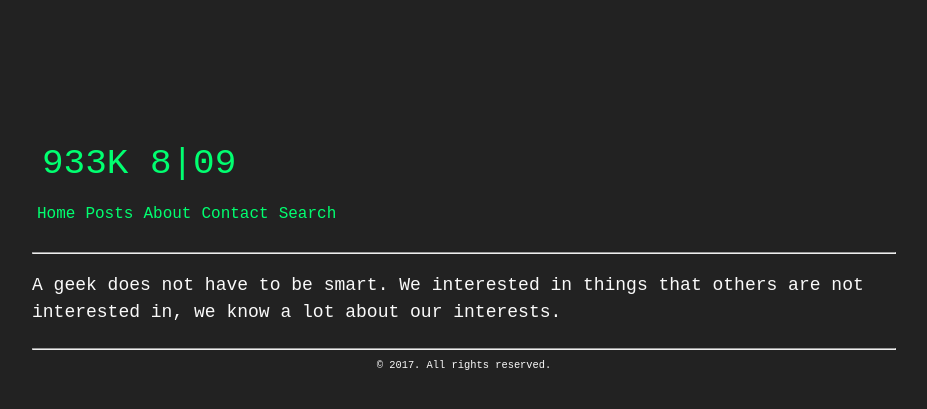
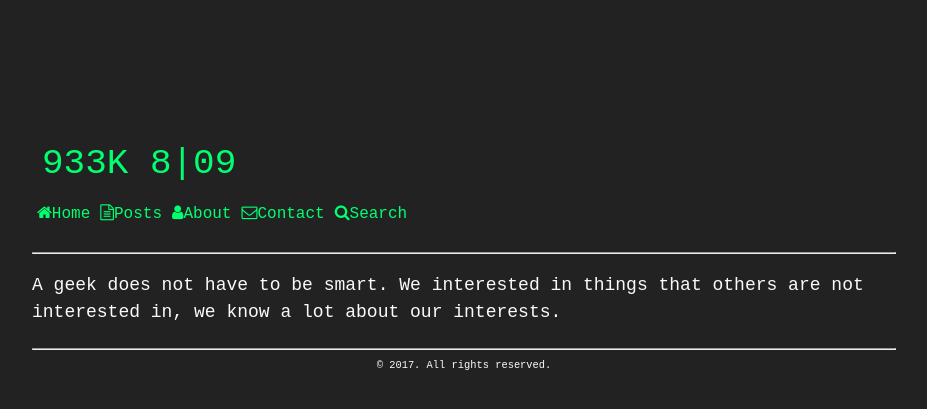
Before and after one commit to lumiere000/blog, a Jekyll site: the page built from index.md, in a window 1280 px wide. Shown: the top 409 px of the page, without its empty margins (176-1103 px from the left). Built offline with Jekyll 4.4.1, drawn with Linux system fonts in a browser that asks for light colours; nearby versions of some CDN libraries.

Commit message:
head footer css

```diff
--- a/_includes/footer.html
+++ b/_includes/footer.html
@@ -4,6 +4,6 @@
 {% if site.github_username %}
   <li style='float: right;'><a href="https://github.com/{{ site.github_username }}"> <i class="fa fa-github"></i> GitHub </a> </li>
 {% endif %}
-<li> <a>@copy; lumiere000 | All Rights Reserved. </a> </li>
+<!--<li> <a>@copy; lumiere000 | All Rights Reserved. </a> </li> -->
 
 </ul>
--- a/_includes/head.html
+++ b/_includes/head.html
@@ -14,6 +14,7 @@
   </title>
 
   <!-- CSS -->
+<link href="//maxcdn.bootstrapcdn.com/font-awesome/4.2.0/css/font-awesome.min.css" rel="stylesheet">
 <link rel="stylesheet" href="{{ site.baseurl }}css/styles.css">
 <link rel="stylesheet" href="{{ site.baseurl }}css/retro.css">
 
```
